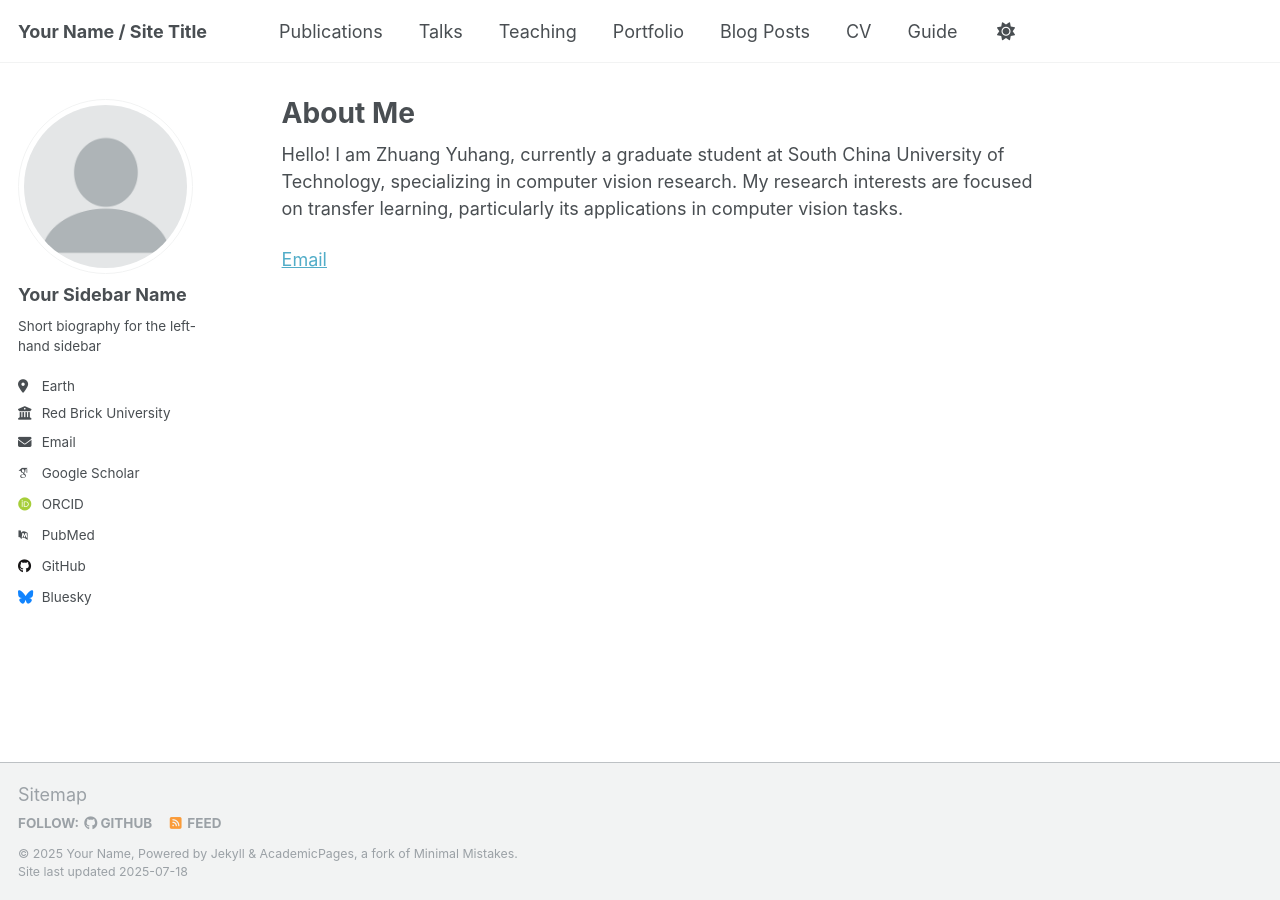
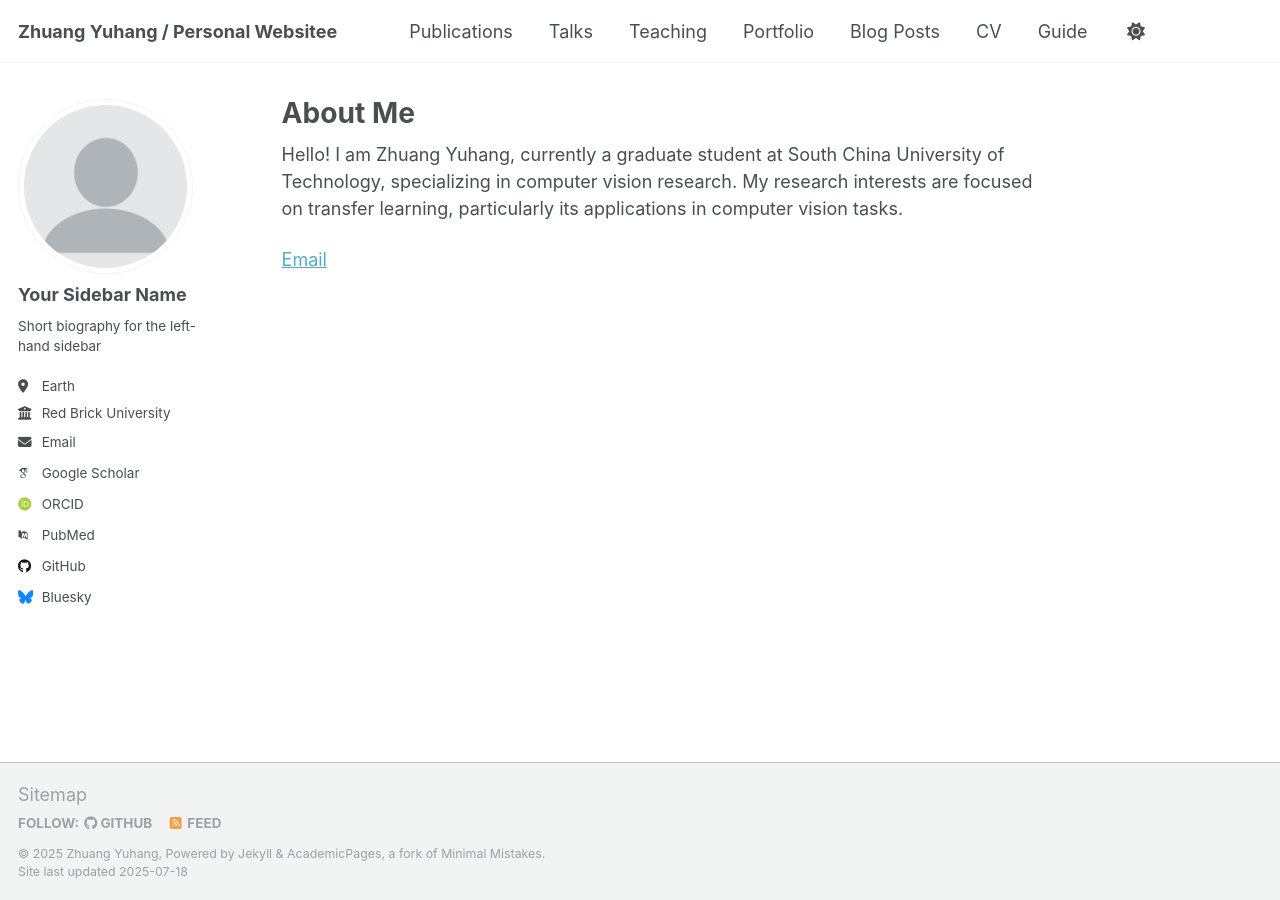
Before and after one commit to zyh0183/zyh0183.github.io, a Jekyll site: the page built from _pages/about.md, in a window 1280 px wide. Built offline with Jekyll 4.4.1, drawn with Linux system fonts in a browser that asks for light colours; some web fonts are replaced; a script that is not in the unit is left out.

Commit message:
Update _config.yml

```diff
--- a/_config.yml
+++ b/_config.yml
@@ -9,11 +9,11 @@
 # Basic Site Settings
 locale                   : "en-US"
 site_theme               : "default"
-title                    : "Your Name / Site Title"
+title                    : "Zhuang Yuhang / Personal Websitee"
 title_separator          : "-"
-name                     : &name "Your Name"
+name                     : &name "Zhuang Yuhang"
 description              : &description "personal description"
-url                      : https://academicpages.github.io # the base hostname & protocol for your site e.g. "https://[your GitHub username].github.io" or if you already have some other page hosted on Github then use "https://[your GitHub username].github.io/[Your Repo Name]"
+url                      : https://academicpages.github.io # the base hostname & protocol for your site e.g. "https://zyh0183.github.io" or if you already have some other page hosted on Github then use "https://[your GitHub username].github.io/[Your Repo Name]"
 baseurl                  : "" # the subpath of your site, e.g. "/blog"
 repository               : "academicpages/academicpages.github.io"
 
```
